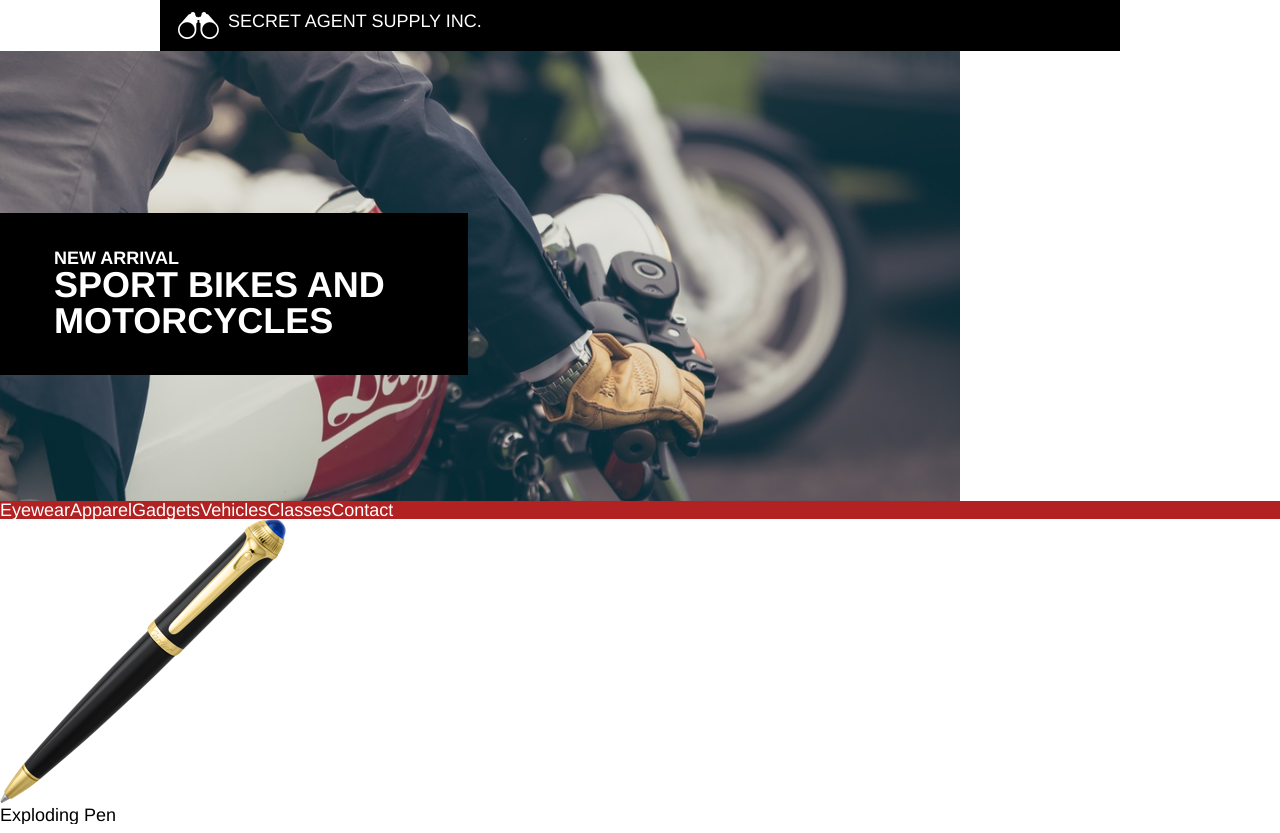
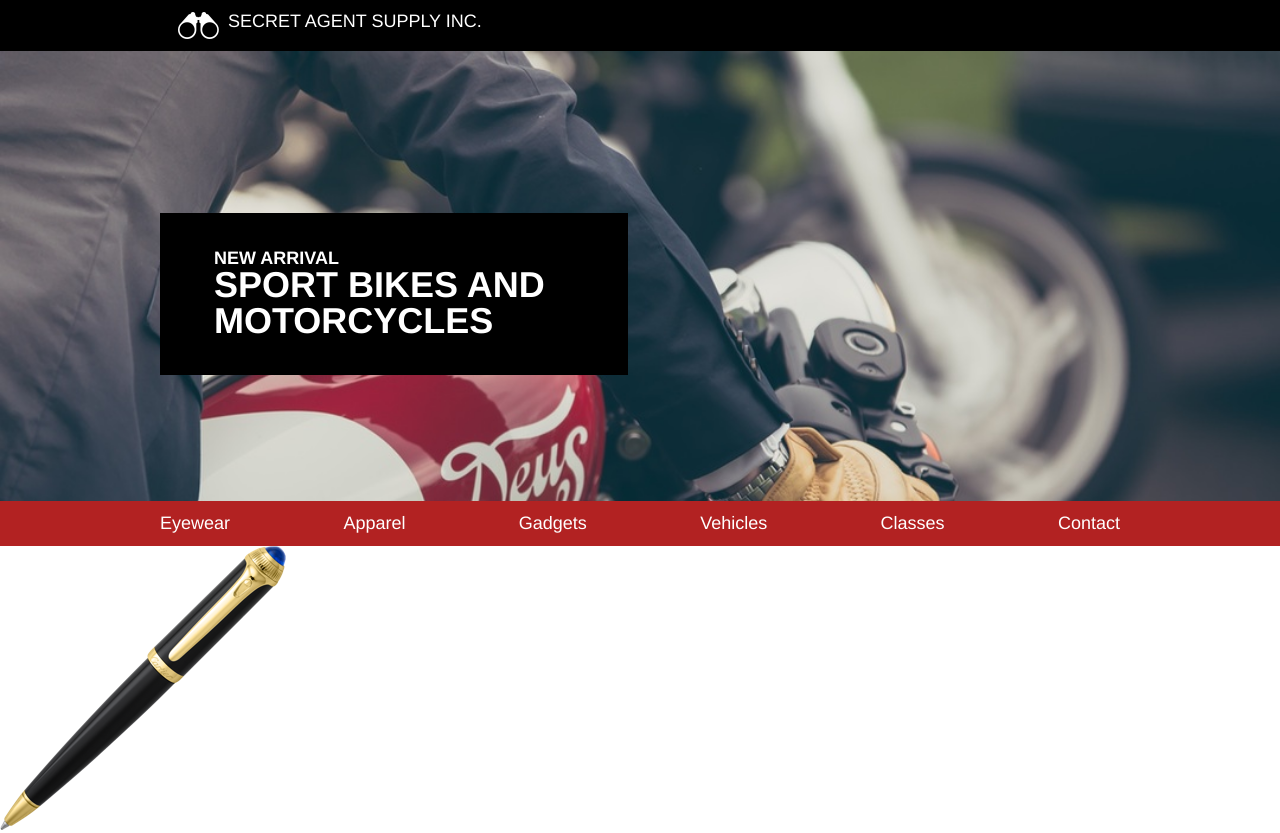
Before and after one commit to MimsCopeland/SecretAgentSupply, a plain HTML site: page index.html in a window 1280 px wide. Shown: the top 833 px of the page. Drawn offline with Linux system fonts and the light colour scheme.

Commit message:
header done

```diff
--- a/index.html
+++ b/index.html
@@ -9,21 +9,23 @@
   <body>
 
     <header>
-      <div class="full-width">
+      <div class="full-width black">
         <div class="site-width title">
           <img src="resources/images/logo.png" alt="logo">
           <h2>SECRET AGENT SUPPLY INC.</h2>
         </div>
       </div>
-      <div class=moto>
-        <div class=moto-text>
-          <h2>NEW ARRIVAL</h2>
-          <h1>SPORT BIKES AND MOTORCYCLES</h1>
+      <div class="full-width moto">
+        <div class="site-width">
+          <div class="moto-text">
+            <h2>NEW ARRIVAL</h2>
+            <h1>SPORT BIKES AND MOTORCYCLES</h1>
+          </div>
         </div>
       </div>
 
-      <nav>
-        <ul>
+      <nav class="full-width">
+        <ul class="site-width">
           <li><a href="#">Eyewear</a></li>
           <li><a href="#">Apparel</a></li>
           <li><a href="#">Gadgets</a></li>
--- a/resources/css/style.css
+++ b/resources/css/style.css
@@ -18,8 +18,11 @@ body {
   margin: 0 auto;
 }
 
+.black {
+  background-color: black;
+}
+
 .title {
-  background-color: black;
   color: white;
   display: flex;
   padding: .66rem 0;
@@ -31,7 +34,6 @@ body {
 }
 
 .moto {
-  width: 960px;
   background-image: url(../images/moto.jpeg);
   height: 25rem;
   background-size: cover;
@@ -53,10 +55,12 @@ body {
 
 nav {
   background-color: firebrick;
+  padding: .75rem 0;
 }
 
 nav ul {
   display: flex;
+  justify-content: space-between;
 }
 
 nav a {
@@ -66,5 +70,4 @@ nav a {
 }
 
 footer {
-  background-color: black;
 }
```
